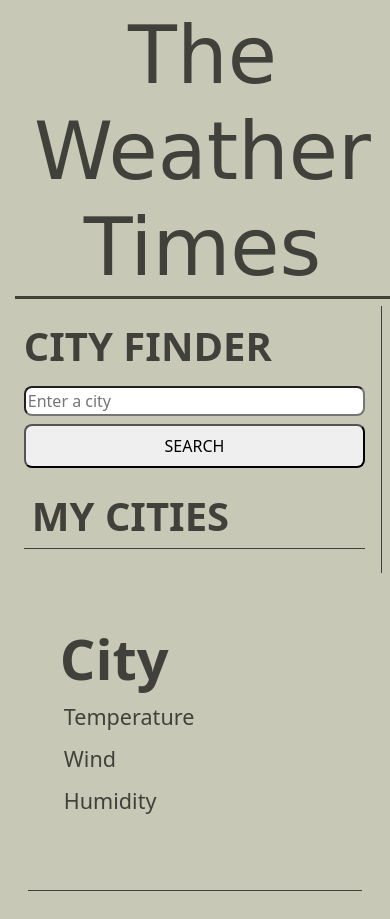
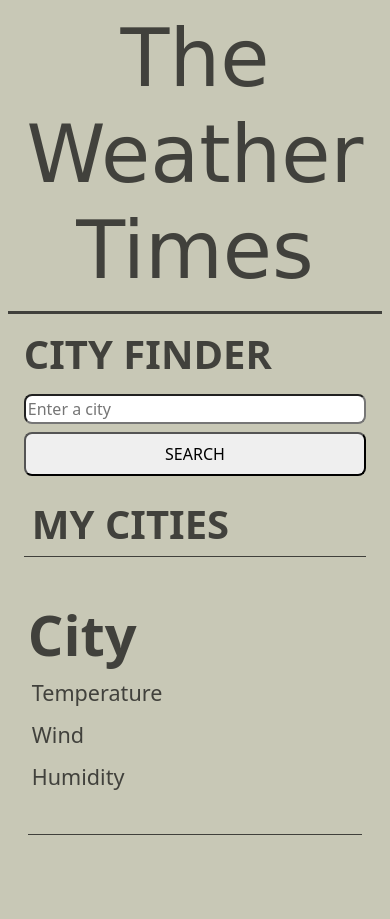
Before and after one commit to trhenderson303/weather-app, a plain HTML site: page index.html in a window 390 px wide. After the commit the page ends 862 px from the top, so only its background shows below. Drawn offline with nearby package versions, Linux system fonts and the light colour scheme; a web font is replaced by a local one.

Commit message:
cleaned up styles

```diff
--- a/assets/style.css
+++ b/assets/style.css
@@ -8,12 +8,20 @@ body{
     color:#070707b2;
 }
 
+.custom-header-box{
+    width: 100%;
+    border-bottom: solid 3px #070707b2;
+    display: flex;
+    justify-content: center;
+    align-items: center;
+}
+
 h1{
-    font-size: 60pt;
+    font-size: 500%;
     font-family: 'UnifrakturMaguntia', cursive;
     text-align: center;
-    margin: 2%;
-    border-bottom: solid 3px #070707b2;
+    padding: 1%;
+
 }
 
 h2{
@@ -39,6 +47,7 @@ h6{
 p{
     font-size: 125%;
 }
+
 
 
 .custom-icon{
@@ -87,3 +96,19 @@ p{
     border-right: none;
 
 }
+
+
+@media screen and (max-width: 768px) {
+    h5{
+        font-size: 120%;
+    }
+    h6{
+        font-size: 110%;
+    }
+    p{
+        font-size: 100%;
+    }
+    #city-panel{
+        border-right: none;
+    }
+}
--- a/index.html
+++ b/index.html
@@ -15,11 +15,13 @@
 <body>
     <div class="container-fluid">
         <div class="row">
-            <h1> The Weather Times </h1>
+            <div class="custom-header-box">
+                <h1> The Weather Times </h1>
+            </div>
             <div class="col col-sm-12 col-md-4 col-lg-3 p-3" id="city-panel">
                 <div id="city-search-box" class="d-flex flex-column pb-3">
                     <h3> CITY FINDER </h3>
-                    <input type="text" id="city-search-input" class="rounded-3 my-2" onfocus="this.value=''" placeholder="Enter a city">
+                    <input type="text" id="city-search-input" class="rounded-3 my-2" placeholder="Enter a city">
                     <button id="search-button" class="rounded-3 p-2"> SEARCH </button>
                 </div>
                 <div id="my-cities-box" class="d-flex flex-column">
@@ -30,7 +32,7 @@
                 </div>
             </div>
             <div class="col col-sm-12 col-md-8 col-lg-9 p-1">
-                <div id="current-weather-box" class="d-flex flex-column border-1 p-5 mr-2">
+                <div id="current-weather-box" class="d-flex flex-column border-1 p-3 mr-2">
                     <h2 id="live-city"> City </h2>
                     <h4 class="custom-label p-1"> Temperature <span id="live-temp" class="mx-3 fw-bold"> </span></h4>
                     <h4 class="custom-label p-1"> Wind <span id="live-wind" class="mx-3 fw-bold"> </span></h4>
```
